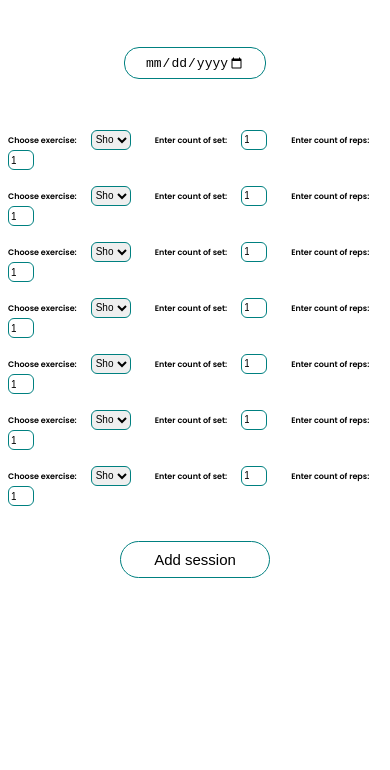
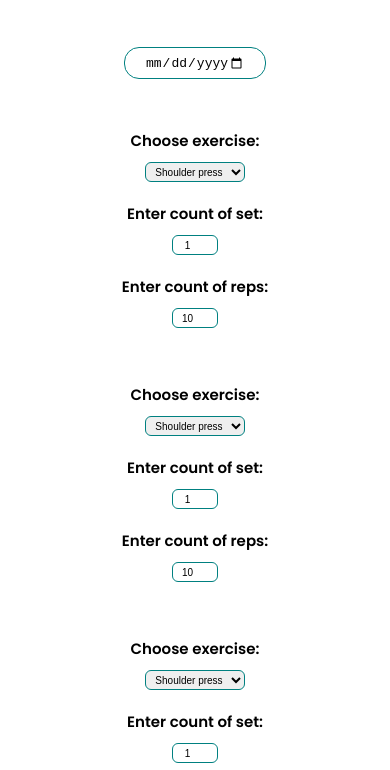
Before and after one commit to artemriabyi6/gymTrack, a plain HTML site: page archive.html in a window 390 px wide. Shown: the part 74-844 px from the top of the page. Drawn offline with Linux system fonts and the light colour scheme.

Commit message:
Responsive

```diff
--- a/scss/style.scss
+++ b/scss/style.scss
@@ -235,10 +235,10 @@ main {
               font-size: 10px;
               font-weight: 600;
               font-family: Poppins;
-              margin-right: 20px;
+              margin-right: 0px;
             }
             select {
-              margin-right: 20px;
+              margin-right: 0px;
               height: 20px;
               width: 80px;
               text-align: center;
@@ -254,12 +254,12 @@ main {
               text-align: center;
               font-size: 12px;
               border: 1px solid black;
-              margin-right: 30px;
+              margin-right: 0px;
             }
             .set-input,
             .rep-input {
               font-size: 10px;
-              margin-right: 20px;
+              margin-right: 00px;
               width: 20px;
               height: 15px;
               text-align: center;
@@ -381,11 +381,10 @@ main {
 
     main {
         .main-banner {
-            form{
-                display: flex;
-                flex-direction: column;
-                align-items: center;
-            }
+            display: flex;
+            flex-direction: column;
+            align-items: center;
+
           #trainingData {
             margin-bottom: 50px;
             width: 100px;
@@ -397,17 +396,21 @@ main {
             font-size: 13px;
           }
           .exercise-wrapper {
-            margin-bottom: 15px;
+            margin-bottom: 35px;
+            display: flex;
+            flex-direction: column;
+            align-items: center;
+            justify-content: center;
             label {
-              font-size: 8px;
+              font-size: 15px;
               font-weight: 600;
               font-family: Poppins;
-              margin-right: 10px;
+              margin-bottom: 10px;
             }
             select {
-              margin-right: 20px;
+              margin-bottom: 20px;
               height: 20px;
-              width: 40px;
+              width: 100px;
               text-align: center;
               border-radius: 6px;
               border: 1px solid teal;
@@ -426,8 +429,8 @@ main {
             .set-input,
             .rep-input {
               font-size: 10px;
-              margin-right: 20px;
-              width: 20px;
+              margin-bottom: 20px;
+              width: 40px;
               height: 15px;
               text-align: center;
               height: 16px;
@@ -436,7 +439,7 @@ main {
             }
           }
           button {
-            margin-top: 20px;
+            margin-top: 0px;
             font-size: 15px;
             width: 150px;
             background-color: white;
@@ -465,7 +468,7 @@ main {
                 width: 150px;
                 border: 2px solid teal;
                 border-radius: 12px;
-                margin: 0px 30px 30px 0px ;
+                margin: 0px 0px 30px 0px ;
                 padding: 10px 10px;
                 font-size: 12px;
                 h3 {
```
Also changed, not shown: css/style.css, 1 other file.
